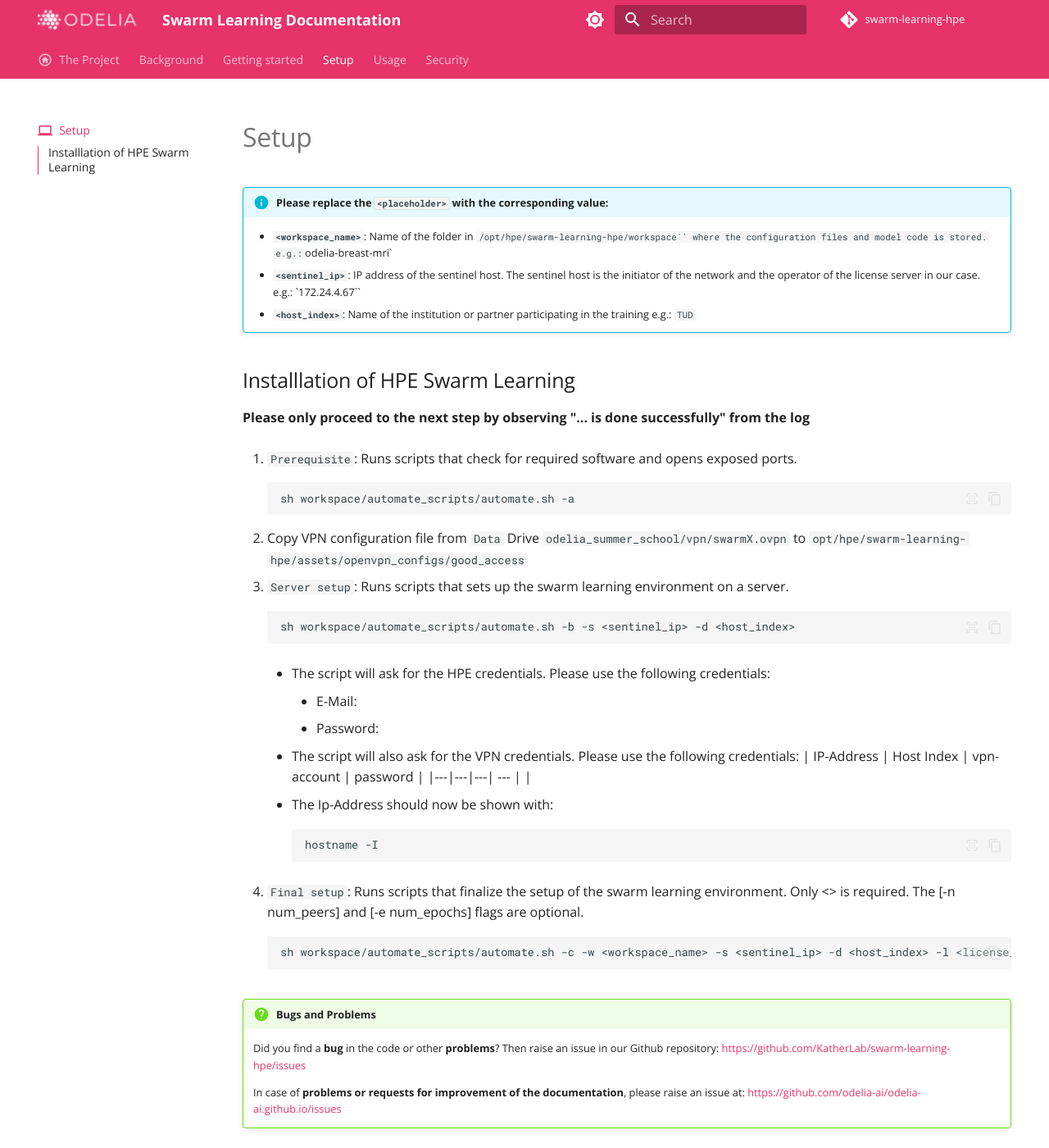
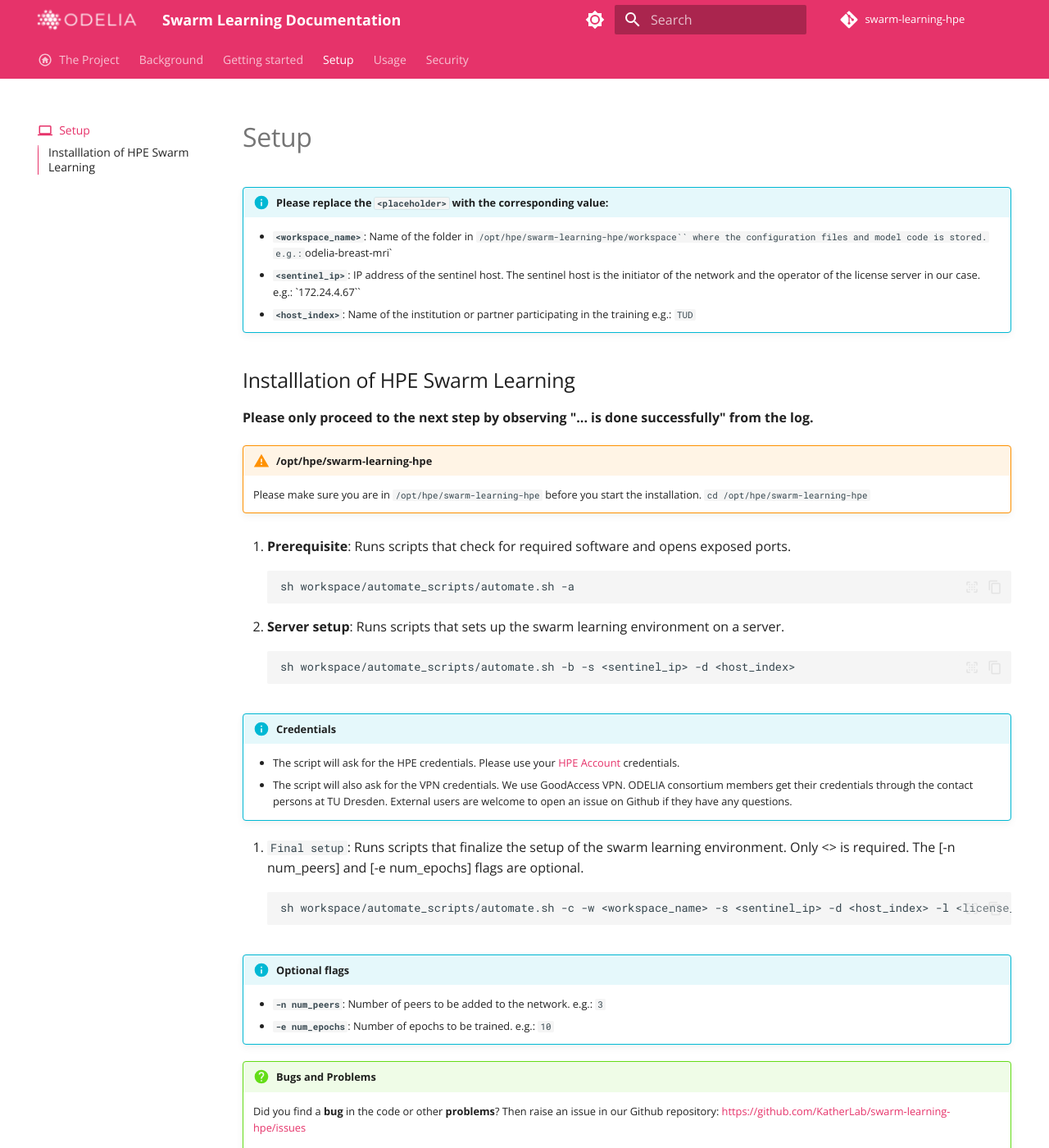
Before and after one commit to odelia-ai/odelia-ai.github.io, an MkDocs documentation site: the page built from docs/4_setup.md, in a window 1280 px wide and 1400 px high. Shown: the whole window at 82% size. Built offline with MkDocs 1.6.1 and Material for MkDocs 9.7.7, drawn with Linux system fonts in a browser that asks for light colours; comment, search, counter and statistics services are not loaded.

Commit message:
Content Update

````diff
--- a/docs/4_setup.md
+++ b/docs/4_setup.md
@@ -1,6 +1,6 @@
 ---
 title: Setup
-description: Step-by-step installation guide for HPE Swarm Learning after meeting all requirements
+description: Step-by-step installation guide for HPE Swarm Learning after meeting all requirements.
 icon: material/laptop
 status:
 ---
@@ -14,38 +14,33 @@
 
 ## Installlation of HPE Swarm Learning
 
-**Please only proceed to the next step by observing "... is done successfully" from the log**
+**Please only proceed to the next step by observing "... is done successfully" from the log.**
 
-1. `Prerequisite`: Runs scripts that check for required software and opens exposed ports.
+!!! warning "/opt/hpe/swarm-learning-hpe"
+    Please make sure you are in `/opt/hpe/swarm-learning-hpe` before you start the installation.
+    ``cd /opt/hpe/swarm-learning-hpe ``
+
+1. **Prerequisite**: Runs scripts that check for required software and opens exposed ports.
     ```sh
     sh workspace/automate_scripts/automate.sh -a
     ```
 
-2. Copy  VPN configuration file from `Data` Drive `odelia_summer_school/vpn/swarmX.ovpn` to `opt/hpe/swarm-learning-hpe/assets/openvpn_configs/good_access`
-
-3. `Server setup`: Runs scripts that sets up the swarm learning environment on a server.
+2. **Server setup**: Runs scripts that sets up the swarm learning environment on a server.
     ```sh
     sh workspace/automate_scripts/automate.sh -b -s <sentinel_ip> -d <host_index>
     ```
-    - The script will ask for the HPE credentials. Please use the following credentials:
-        - E-Mail:
-        - Password:
 
-    - The script will also ask for the VPN credentials. Please use the following credentials:
-        | IP-Address  | Host Index  | vpn-account  | password |
-        |---|---|---| --- |
-        |
-
-    - The Ip-Address should now be shown with:
-        ```sh
-        hostname -I
-        ```
-
+!!! info "Credentials"
+    - The script will ask for the HPE credentials. Please use your [HPE Account](https://auth.hpe.com/hpe/cf/) credentials.
+    - The script will also ask for the VPN credentials. We use GoodAccess VPN. ODELIA consortium members get their credentials through the contact persons at TU Dresden. External users are welcome to open an issue on Github if they have any questions.
 
 3. `Final setup`: Runs scripts that finalize the setup of the swarm learning environment. Only <> is required. The [-n num_peers] and [-e num_epochs] flags are optional.
     ```sh
     sh workspace/automate_scripts/automate.sh -c -w <workspace_name> -s <sentinel_ip> -d <host_index> -l <license_ip> [-n num_peers] [-e num_epochs]
     ```
+!!! info "Optional flags"
+    - **`-n num_peers`**: Number of peers to be added to the network. e.g.: `3`
+    - **`-e num_epochs`**: Number of epochs to be trained. e.g.: `10`
 
 !!! question "Bugs and Problems"
     Did you find a **bug** in the code or other **problems**? Then raise an issue in our Github repository: [https://github.com/KatherLab/swarm-learning-hpe/issues](https://github.com/KatherLab/swarm-learning-hpe/issues)
````
Also changed, not shown: docs/5_usage.md (+3 -0 lines).
